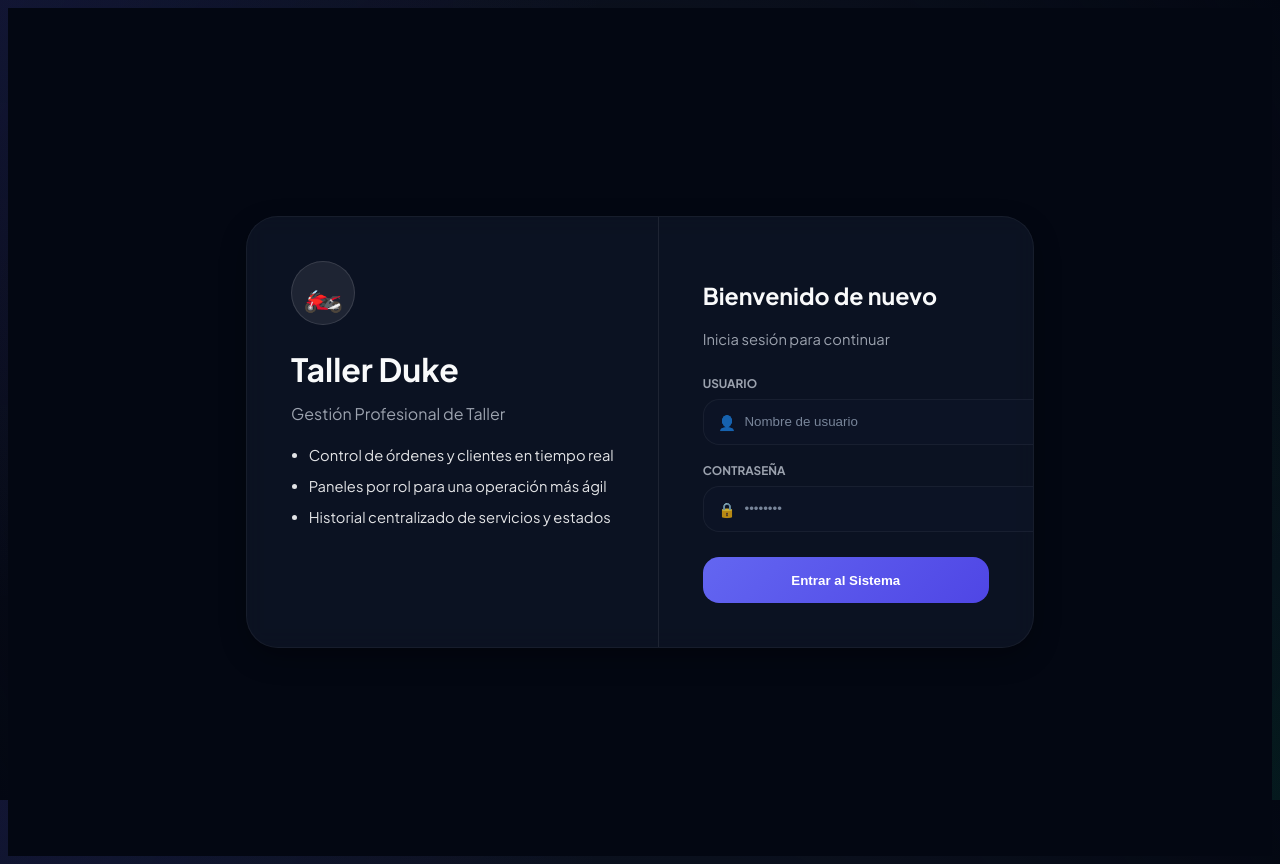
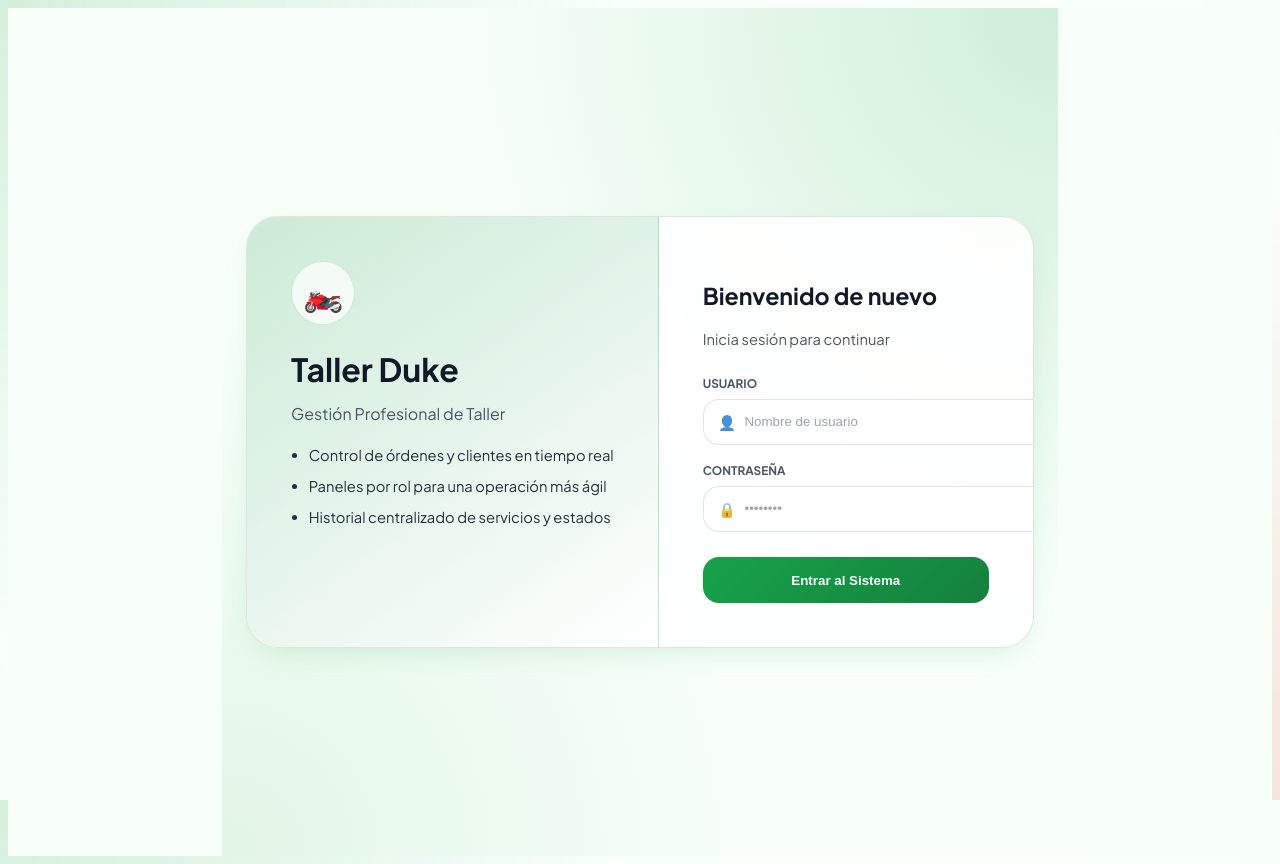
Before and after one commit to duque11/front-motos, a Vue app: page /login in a window 1280 px wide. Built offline with nearby package versions, Linux system fonts and the light colour scheme.

Commit message:
Update app theme to white, green, and red palette

```diff
--- a/src/style.css
+++ b/src/style.css
@@ -1,18 +1,19 @@
 @import url('https://fonts.googleapis.com/css2?family=Plus+Jakarta+Sans:wght@400;500;600;700;800&display=swap');
 
 :root {
-  /* Premium Dark Theme */
-  --bg-color: #030712;
-  --surface-color: #111827;
-  --primary-color: #6366f1;
-  --primary-glow: rgba(99, 102, 241, 0.4);
-  --primary-gradient: linear-gradient(135deg, #6366f1 0%, #4f46e5 100%);
-  --accent-color: #10b981;
-  --accent-glow: rgba(16, 185, 129, 0.3);
-  --text-main: #f9fafb;
-  --text-secondary: #9ca3af;
-  --border-color: rgba(255, 255, 255, 0.05);
-  --glass-bg: rgba(17, 24, 39, 0.7);
+  /* White + Green + Red Theme */
+  --bg-color: #f8fff9;
+  --surface-color: #ffffff;
+  --primary-color: #16a34a;
+  --primary-color-rgb: 22, 163, 74;
+  --primary-glow: rgba(22, 163, 74, 0.25);
+  --primary-gradient: linear-gradient(135deg, #16a34a 0%, #15803d 100%);
+  --accent-color: #dc2626;
+  --accent-glow: rgba(220, 38, 38, 0.25);
+  --text-main: #111827;
+  --text-secondary: #4b5563;
+  --border-color: rgba(17, 24, 39, 0.12);
+  --glass-bg: rgba(255, 255, 255, 0.9);
   --radius-xl: 2rem;
   --radius-lg: 1rem;
   --radius-md: 0.75rem;
@@ -25,9 +26,9 @@ body {
   background: var(--bg-color);
   color: var(--text-main);
   background-image:
-    radial-gradient(circle at 0% 0%, rgba(99, 102, 241, 0.15) 0%, transparent 40%),
-    radial-gradient(circle at 100% 100%, rgba(16, 185, 129, 0.1) 0%, transparent 40%),
-    radial-gradient(circle at 50% 50%, rgba(17, 24, 39, 1) 0%, transparent 100%);
+    radial-gradient(circle at 0% 0%, rgba(22, 163, 74, 0.16) 0%, transparent 42%),
+    radial-gradient(circle at 100% 100%, rgba(220, 38, 38, 0.12) 0%, transparent 40%),
+    radial-gradient(circle at 50% 50%, rgba(255, 255, 255, 0.85) 0%, transparent 100%);
   background-attachment: fixed;
   min-height: 100vh;
 }
@@ -38,7 +39,7 @@ body {
   backdrop-filter: blur(10px) saturate(150%);
   -webkit-backdrop-filter: blur(10px) saturate(150%);
   border: 1px solid var(--border-color);
-  box-shadow: 0 10px 30px -5px rgba(0, 0, 0, 0.4);
+  box-shadow: 0 10px 30px -10px rgba(22, 163, 74, 0.18);
 }
 
 /* Card Hover FX */
@@ -48,8 +49,8 @@ body {
 
 .card-hover-fx:hover {
   transform: translateY(-8px) scale(1.01);
-  border-color: rgba(99, 102, 241, 0.3);
-  box-shadow: 0 40px 80px -20px rgba(0, 0, 0, 0.6), 0 0 20px rgba(99, 102, 241, 0.1);
+  border-color: rgba(22, 163, 74, 0.35);
+  box-shadow: 0 24px 55px -20px rgba(22, 163, 74, 0.3), 0 0 18px rgba(220, 38, 38, 0.08);
 }
 
 /* Custom Scrollbar Premium */
--- a/src/views/Login.vue
+++ b/src/views/Login.vue
@@ -124,8 +124,8 @@ async function handleLogin() {
 
 .brand-panel {
   padding: 2.75rem;
-  background: linear-gradient(145deg, rgba(var(--primary-color-rgb), 0.25), rgba(12, 18, 35, 0.85));
-  border-right: 1px solid rgba(255, 255, 255, 0.08);
+  background: linear-gradient(145deg, rgba(var(--primary-color-rgb), 0.22), rgba(255, 255, 255, 0.95));
+  border-right: 1px solid rgba(var(--primary-color-rgb), 0.2);
 }
 
 .brand-badge {
@@ -136,8 +136,8 @@ async function handleLogin() {
   place-items: center;
   font-size: 2rem;
   margin-bottom: 1rem;
-  background: rgba(255, 255, 255, 0.08);
-  box-shadow: inset 0 0 0 1px rgba(255, 255, 255, 0.12);
+  background: rgba(255, 255, 255, 0.75);
+  box-shadow: inset 0 0 0 1px rgba(var(--primary-color-rgb), 0.18);
 }
 
 h1 {
@@ -208,7 +208,7 @@ label {
 input {
   width: 100%;
   padding: 0.9rem 1rem 0.9rem 2.55rem;
-  background: rgba(15, 23, 42, 0.45);
+  background: #ffffff;
   border: 1px solid var(--border-color);
   border-radius: var(--radius-lg);
   color: var(--text-main);
@@ -216,7 +216,7 @@ input {
 }
 
 input::placeholder {
-  color: rgba(148, 163, 184, 0.8);
+  color: #9ca3af;
 }
 
 input:focus {
@@ -227,7 +227,7 @@ input:focus {
 
 .error-msg {
   background: rgba(239, 68, 68, 0.1);
-  color: #fca5a5;
+  color: #b91c1c;
   padding: 0.75rem;
   border-radius: var(--radius-md);
   font-size: 0.85rem;
@@ -266,7 +266,7 @@ input:focus {
 
   .brand-panel {
     border-right: none;
-    border-bottom: 1px solid rgba(255, 255, 255, 0.08);
+    border-bottom: 1px solid rgba(var(--primary-color-rgb), 0.2);
     padding-bottom: 2rem;
   }
 
```
